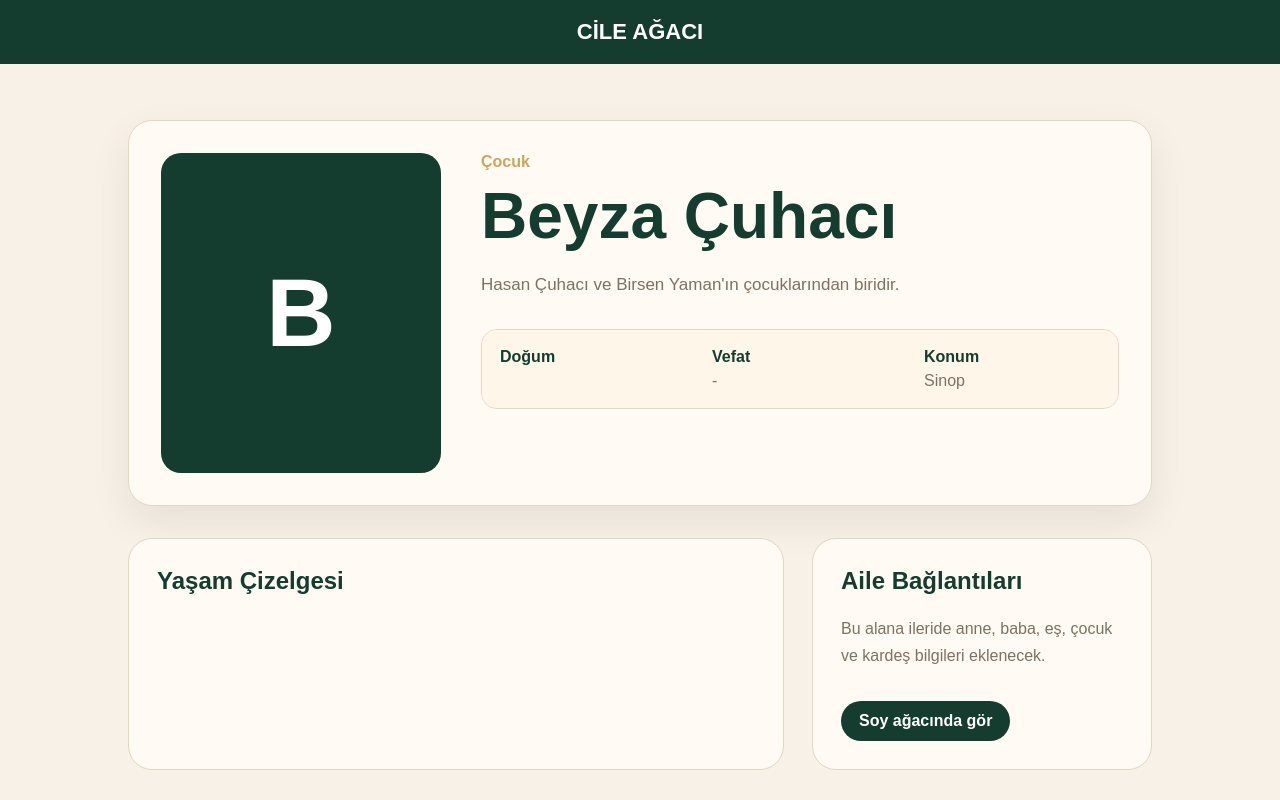
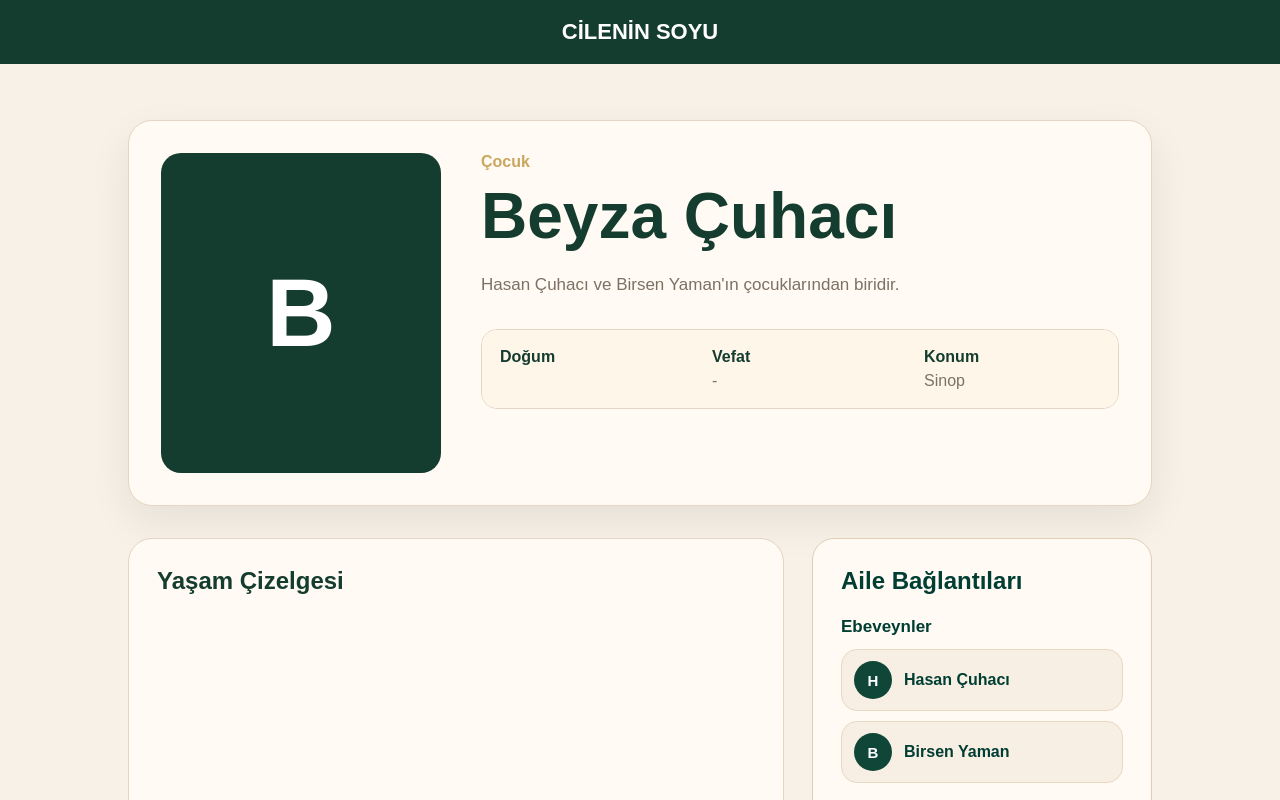
Before and after one commit to ravzanurcuhaci/Ancestry-Hub, a React (Vite) app: page /person/beyza-cuhaci in a window 1280 px wide. Shown: the top 800 px of the page. Built offline with nearby package versions, Linux system fonts and the light colour scheme.

Commit message:
add react flow and add user informatiion

```diff
--- a/src/components/Footer.tsx
+++ b/src/components/Footer.tsx
@@ -1,7 +1,7 @@
 function Footer() {
     return (
         <footer className="footer">
-            <p>© 2025 AncestryHub</p>
+            <p>© Çuhacı Ailesi</p>
         </footer>
     );
 }
--- a/src/components/Navbar.tsx
+++ b/src/components/Navbar.tsx
@@ -4,7 +4,7 @@ function Navbar() {
     return (
         <header className="navbar">
             <Link to="/" className="navbar-logo">
-                CİLE AĞACI
+                CİLENİN SOYU
             </Link>
         </header>
     );
--- /dev/null
+++ b/src/components/RelationGroup.tsx
@@ -0,0 +1,42 @@
+import { Link } from "react-router-dom";
+import type { Person } from "../types/person";
+
+type RelationGroupProps = {
+    title: string;
+    people: Person[];
+};
+
+function RelationGroup({ title, people }: RelationGroupProps) {
+    if (people.length === 0) return null;
+
+    return (
+        <div className="relation-group">
+            <h3>{title}</h3>
+
+            <div className="relation-list">
+                {people.map((relative) => (
+                    <Link
+                        key={relative.id}
+                        to={`/person/${relative.id}`}
+                        className="relation-item"
+                    >
+                        <span className="relation-avatar">
+                            {relative.image ? (
+                                <img src={relative.image} alt={relative.name} />
+                            ) : (
+                                relative.name.charAt(0)
+                            )}
+                        </span>
+
+                        <div>
+                            <strong>{relative.name}</strong>
+
+                        </div>
+                    </Link>
+                ))}
+            </div>
+        </div>
+    );
+}
+
+export default RelationGroup;
--- a/src/data/people.ts
+++ b/src/data/people.ts
@@ -127,8 +127,9 @@ export const people: Person[] = [
         id: "huseyin-cuhaci",
         name: "Hüseyin Çuhacı",
         nickname: "cile",
+        birthYear: 1980,
         role: "Baba",
-        location: "Sinop",
+        location: "İstanbul",
         parentIds: ["mehmet-cuhaci-dede", "hava-turkmen"],
         spouseIds: ["habibe-demir"],
         childIds: [
@@ -137,7 +138,51 @@ export const people: Person[] = [
             "semanur-cuhaci",
         ],
         biography:
-            "Mehmet Çuhacı ve Hava Türkmen'in çocuğudur. Habibe Demir ile evlenmiştir.",
+            "Mehmet Çuhacı ve Hava Türkmen'in çocuğudur. Habibe Demir ile evlenmiştir. 3 çocuk babasıdır.",
+        timeline: [
+            {
+                year: "1980",
+                type: "Doğum",
+                title: "Sinop'ta  Dünyaya geldi",
+                description: "Hüseyin Çuhacı dünyaya geldi.",
+                location: "Sinop",
+            },
+            {
+                year: "1990",
+                type: "Eğitim",
+                title: "Boyabat İmam Hatip Lisesi'nde Okudu",
+                description: "Lise eğitimini tamamladı.",
+                location: "Sinop",
+            },
+            {
+                year: "2003",
+                type: "Evlilik",
+                title: "İStanbul'da Evlenme",
+                description: "Habibe Demir ile evlendiler.",
+                location: "İstanbul",
+            },
+            {
+                year: "2004",
+                type: "Çocuk",
+                title: "İlk çocuk",
+                description: "Gözünün nuru, bitanesi, ilk  çocuğu dünyaya geldi",
+                location: "İstanbul",
+            },
+            {
+                year: "2006",
+                type: "Çocuk",
+                title: "İkinci çocuk",
+                description: "Mehmet Çuhacı dünyaya geldi.",
+                location: "İstanbul",
+            },
+            {
+                year: "2010",
+                type: "Çocuk",
+                title: "Üçüncü çocuk",
+                description: "Semanur Çuhacı dünyaya geldi.",
+                location: "İstanbul",
+            }
+        ],
     },
     {
         id: "birsen-yaman",
@@ -202,16 +247,51 @@ export const people: Person[] = [
         parentIds: ["huseyin-cuhaci", "habibe-demir"],
         biography:
             "Hüseyin Çuhacı ve Habibe Demir'in çocuklarından biridir.",
+        timeline: [
+            {
+                year: "2004",
+                title: "Doğum",
+                description: "Ravza Nur Çuhacı dünyaya geldi.",
+                location: "Sinop",
+            },
+            {
+                year: "2026",
+                title: "Eğitim",
+                description: "Bilgisayar mühendisliği bölümünü bitirdi.",
+                location: "Düzce Üniversitesi",
+            },
+        ],
     },
     {
         id: "mehmet-cuhaci-cocuk",
         name: "Mehmet Çuhacı",
         nickname: "cile",
         role: "Çocuk",
-        location: "Sinop",
+        location: "İstanbul",
+        birthYear: 2006,
         parentIds: ["huseyin-cuhaci", "habibe-demir"],
+        image: "/mehmet-cuhaci.jpeg",
         biography:
             "Hüseyin Çuhacı ve Habibe Demir'in çocuklarından biridir.",
+        timeline: [
+            {
+                year: "2006",
+                type: "Doğum",
+                title: "İstanbulda Dünayaya geldi",
+                description: "Mehmet Çuhacı dünyaya geldi.",
+                location: "Üsküdar",
+            },
+
+            {
+                year: "2026",
+                type: "Eğitim",
+                title: "Üsküdar Üniversitesinde Okudu",
+                description: "İlk ve Acil Yardım bölümünü bitirdi.",
+                location: "Üsküdar Üniversitesi",
+            },
+
+
+        ],
     },
     {
         id: "semanur-cuhaci",
--- a/src/index.css
+++ b/src/index.css
@@ -979,3 +979,126 @@ button {
     min-height: 140px;
   }
 }
+
+.hero-visual {
+  display: flex;
+  justify-content: center;
+  align-items: center;
+}
+
+.hero-circle {
+  width: 250px;
+  height: 250px;
+  border-radius: 50%;
+  overflow: hidden;
+  border: 8px solid #fff;
+  background: #efe2cf;
+  box-shadow: 0 24px 70px rgba(0, 0, 0, 0.18);
+}
+
+.hero-circle img {
+  width: 100%;
+  height: 100%;
+  object-fit: cover;
+  object-position: center;
+  display: block;
+}
+
+.family-box {
+  background: #fffaf4;
+  border: 1px solid #dfcdb8;
+  border-radius: 22px;
+  padding: 28px;
+}
+
+.family-box h2 {
+  margin: 0 0 22px;
+  color: #003d32;
+  font-size: 24px;
+}
+
+.relation-group {
+  margin-bottom: 24px;
+}
+
+.relation-group h3 {
+  margin: 0 0 12px;
+  color: #003d32;
+  font-size: 17px;
+  font-weight: 800;
+}
+
+.relation-list {
+  display: flex;
+  flex-direction: column;
+  gap: 10px;
+}
+
+.relation-item {
+  display: flex;
+  align-items: center;
+  gap: 12px;
+
+  padding: 11px 12px;
+  border-radius: 16px;
+
+  text-decoration: none;
+  background: #f8efe4;
+  border: 1px solid #ead8c3;
+  color: #003d32;
+
+  transition: all 0.2s ease;
+}
+
+.relation-item:hover {
+  transform: translateX(4px);
+  border-color: #c99a3d;
+  background: #fff6ea;
+}
+
+.relation-avatar {
+  width: 38px;
+  height: 38px;
+  min-width: 38px;
+
+  border-radius: 50%;
+  background: #0f4638;
+  color: white;
+
+  display: flex;
+  align-items: center;
+  justify-content: center;
+
+  font-weight: 800;
+  font-size: 15px;
+  overflow: hidden;
+}
+
+.relation-avatar img {
+  width: 100%;
+  height: 100%;
+  object-fit: cover;
+  object-position: center;
+  display: block;
+}
+
+.relation-info {
+  display: flex;
+  flex-direction: column;
+  gap: 2px;
+}
+
+.relation-info strong {
+  display: block;
+  font-size: 14px;
+  font-weight: 800;
+  color: #003d32;
+  line-height: 1.2;
+}
+
+.relation-info small {
+  display: block;
+  font-size: 12px;
+  color: #7a6f64;
+  line-height: 1.2;
+}
--- a/src/pages/HomePage.tsx
+++ b/src/pages/HomePage.tsx
@@ -11,7 +11,7 @@ function HomePage() {
                 <h2>Sinop Boyabat’tan Gelen Bir Aile Hikayesi</h2>
 
                 <p>
-                    Bu sayfa, Çile lakabıyla bilinen Çuhacı ailesinin kuşaklar arası
+                    Bu sayfa, Cile lakabıyla bilinen Çuhacı ailesinin kuşaklar arası
                     bağlarını korumak ve aile bireylerini tek bir soy ağacı üzerinde
                     göstermek için hazırlanmıştır.
                 </p>
--- a/src/pages/PersonDetailPage.tsx
+++ b/src/pages/PersonDetailPage.tsx
@@ -1,10 +1,31 @@
 import { Link, useParams } from "react-router-dom";
 import { people } from "../data/people";
+import RelationGroup from "../components/RelationGroup";
 
 function PersonDetailPage() {
     const { id } = useParams();
 
     const person = people.find((person) => person.id === id);
+    const parents = people.filter((p) =>
+        person.parentIds?.includes(p.id)
+    );
+
+    const spouses = people.filter((p) =>
+        person.spouseIds?.includes(p.id)
+    );
+
+    const children = person.childIds
+        ? people.filter((p) => person.childIds?.includes(p.id))
+        : people.filter((p) => p.parentIds?.includes(person.id));
+
+    const siblings = people.filter((p) => {
+        if (p.id === person.id) return false;
+        if (!person.parentIds) return false;
+
+        return p.parentIds?.some((parentId) =>
+            person.parentIds?.includes(parentId)
+        );
+    });
 
     if (!person) {
         return (
@@ -66,10 +87,21 @@ function PersonDetailPage() {
 
                     <div className="timeline">
                         {person.timeline?.map((item) => (
-                            <article key={`${person.id}-${item.year}-${item.title}`} className="timeline-card">
-                                <span>{item.year}</span>
-                                <h3>{item.title}</h3>
-                                <p>{item.description}</p>
+                            <article
+                                key={`${person.id}-${item.year}-${item.title}`}
+                                className="timeline-card"
+                            >
+                                <span className="timeline-meta">
+                                    {item.year} • {item.type}
+                                </span>
+
+                                <h3 className="timeline-title">
+                                    {item.title}
+                                </h3>
+
+                                <p className="timeline-description">
+                                    {item.description}
+                                </p>
                             </article>
                         ))}
                     </div>
@@ -78,11 +110,12 @@ function PersonDetailPage() {
                 <aside className="family-box">
                     <h2>Aile Bağlantıları</h2>
 
-                    <p>
-                        Bu alana ileride anne, baba, eş, çocuk ve kardeş bilgileri eklenecek.
-                    </p>
+                    <RelationGroup title="Ebeveynler" people={parents} />
+                    <RelationGroup title="Eş" people={spouses} />
+                    <RelationGroup title="Çocuklar" people={children} />
+                    <RelationGroup title="Kardeşler" people={siblings} />
 
-                    <Link to="/tree" className="tree-button">
+                    <Link to={`/tree?focus=${person.id}`} className="tree-button">
                         Soy ağacında gör
                     </Link>
                 </aside>
--- a/src/types/person.ts
+++ b/src/types/person.ts
@@ -1,7 +1,9 @@
 export type TimelineItem = {
     year: string;
     title: string;
+    type?: string;
     description: string;
+    location?: string;
 };
 
 
```
Also changed, not shown: src/components/Hero.tsx (+6 -3 lines), public/fmm.jpeg (added), public/mehmet-cuhaci.jpeg (added).
